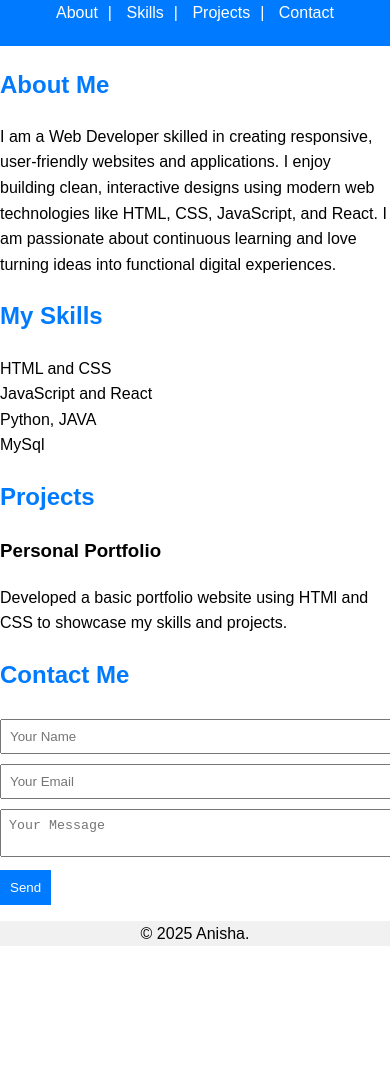
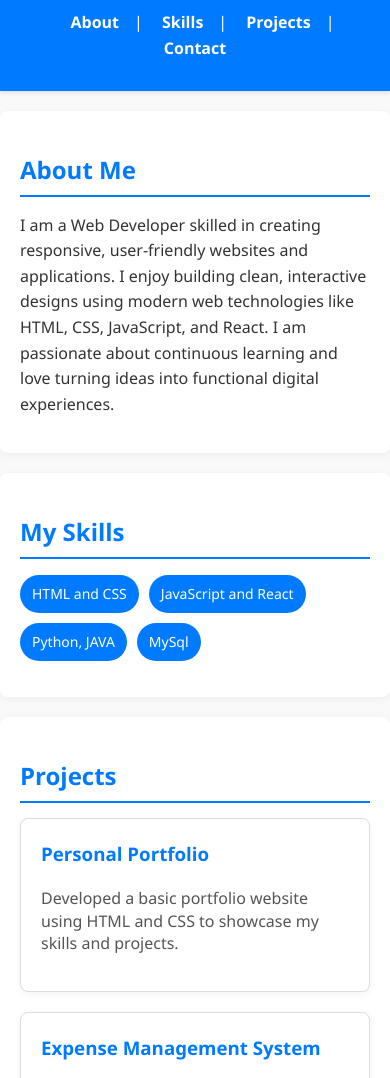
Before and after one commit to anishakomal/Portfolio-CSS, a plain HTML site: page index.html in a window 390 px wide. Shown: the part 114-1192 px from the top of the page. Before the commit the page ends 1076 px from the top, so only its background shows below. Drawn offline with Linux system fonts and the light colour scheme.

Commit message:
Added project cards with responsive grid layout and improved contact form responsiveness

```diff
--- a/index.html
+++ b/index.html
@@ -38,15 +38,45 @@
         <li>MySql</li>
     </ul>
   </section>
-  <!-- Project Section -->
-   <section id="projects">
+
+  <!-- project -->
+<section id="projects">
     <h2>Projects</h2>
-    <div class="project">
-        <h3>Personal Portfolio</h3>
-        <p>Developed a basic portfolio website
-            using HTMl and CSS to showcase my skills and projects.</p>
+
+    <div class="project-container">
+
+        <div class="project">
+            <h3>Personal Portfolio</h3>
+            <p>Developed a basic portfolio website using HTML and CSS to showcase my skills and projects.</p>
+        </div>
+
+        <div class="project">
+            <h3>Expense Management System</h3>
+            <p>Built a user-friendly expense tracking system using Python and Streamlit to manage daily financial records efficiently.</p>
+        </div>
+
+        <div class="project">
+            <h3>Shield Insurance Dashboard</h3>
+            <p>Created an interactive Power BI dashboard to analyze insurance customer data, sales, and settlement trends, enabling self-service reporting.</p>
+        </div>
+
+        <div class="project">
+            <h3>Medical Document Processor</h3>
+            <p>Designed a document processing application to automatically extract and categorize key information from medical records using Python.</p>
+        </div>
+
+        <div class="project">
+            <h3>Steganography-based Secure Messaging</h3>
+            <p>Developed a cybersecurity project using the LSB technique to securely hide messages inside images, enhancing data confidentiality.</p>
+        </div>
+
     </div>
-   </section>
+</section>
+
+
+
+
+
 <!-- Contact section -->
  <section id="contact">
     <h2>
--- a/style.css
+++ b/style.css
@@ -1,52 +1,164 @@
-body{
-    font-family: Arial, Helvetica, sans-serif;
+/* Global Styles */
+body {
+    font-family: 'Segoe UI', Tahoma, Geneva, Verdana, sans-serif;
     line-height: 1.6;
-    margin:0
+    margin: 0;
+    padding: 0;
+    background-color: #f9f9f9;
+    color: #333;
 }
 
 /* Header */
-header{
-    background:#007BFF;
+header {
+    background: #007BFF;
     color: #fff;
     text-align: center;
-    padding: 20px;
+    padding: 30px 20px;
+    box-shadow: 0 2px 4px rgba(0, 0, 0, 0.1);
 }
+
 nav a {
     color: #fff;
     text-decoration: none;
-    margin: 0 10px;
+    margin: 0 15px;
+    font-weight: bold;
+    transition: color 0.3s ease;
+}
+
+nav a:hover {
+    color: #ffdd57;
 }
 
 /* Sections */
 section {
+    max-width: 1000px;
+    margin: 20px auto;
+    padding: 20px;
+    background: #fff;
+    border-radius: 8px;
+    box-shadow: 0 2px 8px rgba(0, 0, 0, 0.05);
+}
 
-   margin-bottom: 10px;
+section h2 {
+    color: #007BFF;
+    margin-bottom: 15px;
+    border-bottom: 2px solid #007BFF;
+    padding-bottom: 5px;
 }
-section h2 {
-color:#007BFF
-}
+
 /* Skills List */
 #skills ul {
     list-style-type: none;
     padding: 0;
+    display: flex;
+    flex-wrap: wrap;
+    gap: 10px;
+}
+
+#skills ul li {
+    background: #007BFF;
+    color: #fff;
+    padding: 8px 12px;
+    border-radius: 20px;
+    font-size: 14px;
 }
 
 /* Contact Form Styles */
 input, textarea {
     width: 100%;
-    padding: 8px;
-    margin: 5px 0;
+    padding: 10px;
+    margin: 8px 0 16px 0;
+    border: 1px solid #ccc;
+    border-radius: 4px;
+    box-sizing: border-box;
 }
+
 button {
-    padding: 10px;
+    padding: 12px 20px;
     background-color: #007BFF;
     color: #fff;
     border: none;
+    border-radius: 4px;
+    cursor: pointer;
+    transition: background-color 0.3s ease;
+}
+
+button:hover {
+    background-color: #0056b3;
 }
 
 /* Footer */
 footer {
     text-align: center;
     background: #f1f1f1;
-    padding: 15px;
+    padding: 20px;
+    margin-top: 40px;
+    font-size: 14px;
+    color: #555;
 }
+/* Contact Form Styles */
+form {
+    max-width: 600px;
+    margin: 0 auto;
+}
+
+input, textarea {
+    width: 100%;
+    padding: 10px;
+    margin: 8px 0 16px 0;
+    border: 1px solid #ccc;
+    border-radius: 4px;
+    box-sizing: border-box;
+}
+
+button {
+    padding: 12px 20px;
+    background-color: #007BFF;
+    color: #fff;
+    border: none;
+    border-radius: 4px;
+    cursor: pointer;
+    transition: background-color 0.3s ease;
+}
+
+button:hover {
+    background-color: #0056b3;
+}
+
+
+/* Project Section with Grid */
+#projects {
+    max-width: 1200px;
+    margin: 20px auto;
+    padding: 20px;
+}
+
+.project-container {
+    display: grid;
+    grid-template-columns: repeat(auto-fit, minmax(280px, 1fr));
+    gap: 20px;
+}
+
+.project {
+    background: #ffffff;
+    border: 1px solid #ddd;
+    border-radius: 8px;
+    padding: 20px;
+    box-shadow: 0 2px 8px rgba(0, 0, 0, 0.05);
+    transition: transform 0.3s ease, box-shadow 0.3s ease;
+}
+
+.project:hover {
+    transform: translateY(-5px);
+    box-shadow: 0 4px 12px rgba(0, 0, 0, 0.1);
+}
+
+.project h3 {
+    margin-top: 0;
+    color: #007BFF;
+}
+
+.project p {
+    color: #555;
+    line-height: 1.4;
+}
```
